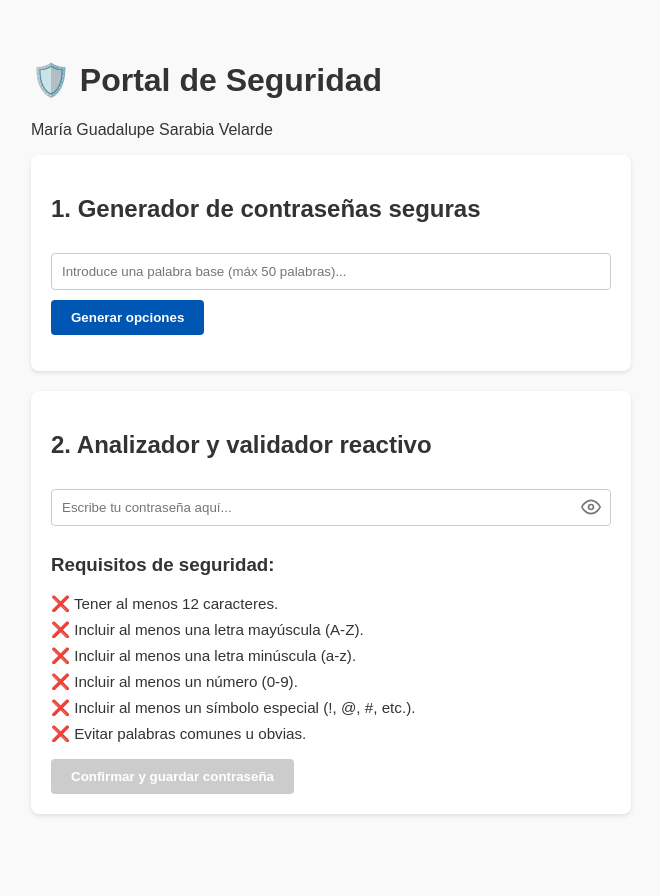
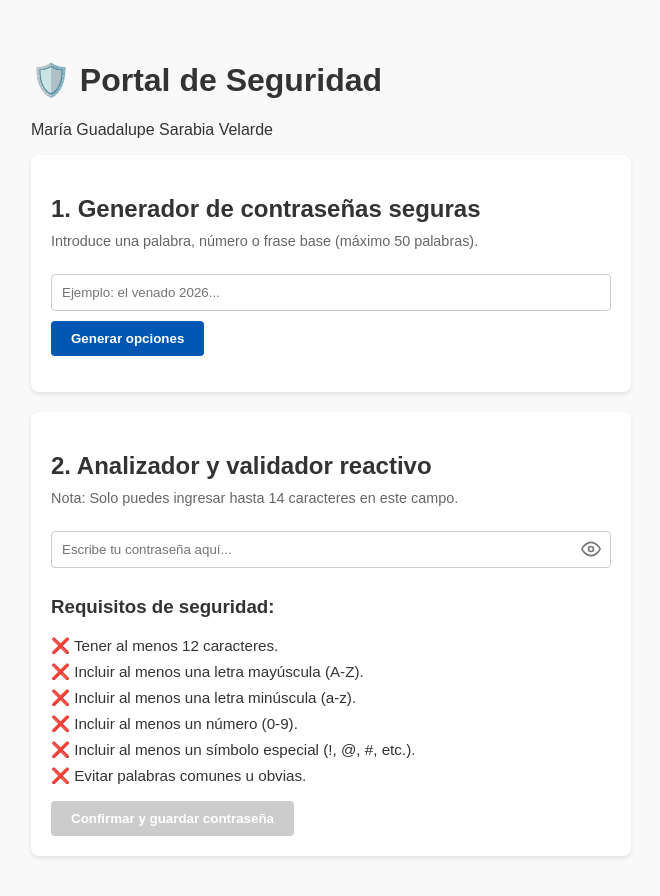
Before and after one commit to mariasarabiq/generador-contrasenas-seguras, a Flask app: page / in a window 1280 px wide. Shown: the top 896 px of the page, without its empty margins (309-969 px from the left). Before the commit the page ends 816 px from the top, so only its background shows below. Run offline with Flask 3, Linux system fonts and the light colour scheme.

Commit message:
Update index.html

```diff
--- a/templates/index.html
+++ b/templates/index.html
@@ -17,9 +17,10 @@
         li { margin: 8px 0; font-size: 0.95em; }
         .alerta { color: red; font-weight: bold; }
         .exito { color: green; font-weight: bold; }
-        .opcion-ver { margin-bottom: 15px; font-size: 0.9em; color: #555; }
 
-        /* NUEVO: Contenedor para la contraseña generada y su botón de copiar */
+        /* NUEVO: Estilo para las instrucciones debajo de los títulos */
+        .instruccion { font-size: 0.9em; color: #666; margin-top: -10px; margin-bottom: 15px; }
+
         .contenedor-codigo {
             background: #eee;
             padding: 10px;
@@ -28,11 +29,10 @@
             margin: 5px 0 15px 0;
             border: 1px solid #ddd;
             display: flex;
-            justify-content: space-between; /* Separa el texto del botón a los extremos */
+            justify-content: space-between;
             align-items: center;
         }
 
-        /* NUEVO: Estilo específico para el botón de copiar */
         .btn-copiar {
             background-color: transparent;
             color: #0056b3;
@@ -48,7 +48,6 @@
             color: white;
         }
 
-        /* Estilos del contenedor del ojito */
         .contenedor-input-password {
             position: relative;
             width: 100%;
@@ -89,7 +88,9 @@
 
     <div class="caja">
         <h2>1. Generador de contraseñas seguras</h2>
-        <input type="text" id="palabraBase" placeholder="Introduce una palabra base (máx 50 palabras)...">
+        <p class="instruccion">Introduce una palabra, número o frase base (máximo 50 palabras).</p>
+
+        <input type="text" id="palabraBase" placeholder="Ejemplo: el venado 2026...">
         <button onclick="generarOpciones()">Generar opciones</button>
         <p id="mensajeGenerador" class="alerta"></p>
         <div id="resultadosGenerador"></div>
@@ -97,6 +98,7 @@
 
     <div class="caja">
         <h2>2. Analizador y validador reactivo</h2>
+        <p class="instruccion">Nota: Solo puedes ingresar hasta 14 caracteres en este campo.</p>
 
         <div class="contenedor-input-password">
             <input type="password" id="contrasenaEvaluar" class="input-con-icono" maxlength="14" placeholder="Escribe tu contraseña aquí..." oninput="validarContrasena()">
@@ -142,12 +144,10 @@
             }
         }
 
-        // NUEVO: Función para copiar el texto al portapapeles y cambiar el botón temporalmente
         function copiarTexto(boton, texto) {
             navigator.clipboard.writeText(texto).then(() => {
                 const textoOriginal = boton.innerHTML;
                 boton.innerHTML = "¡Copiado! ✅";
-                // Regresar el botón a la normalidad después de 2 segundos
                 setTimeout(() => {
                     boton.innerHTML = textoOriginal;
                 }, 2000);
@@ -175,7 +175,6 @@
             if (!respuesta.ok) {
                 mensaje.innerText = datos.error;
             } else {
-                // Modificamos la inyección de HTML para incluir el nuevo contenedor y el botón
                 datos.opciones.forEach((opcion, index) => {
                     divResultados.innerHTML += `
                         <strong>Opción ${index + 1}:</strong>
```
